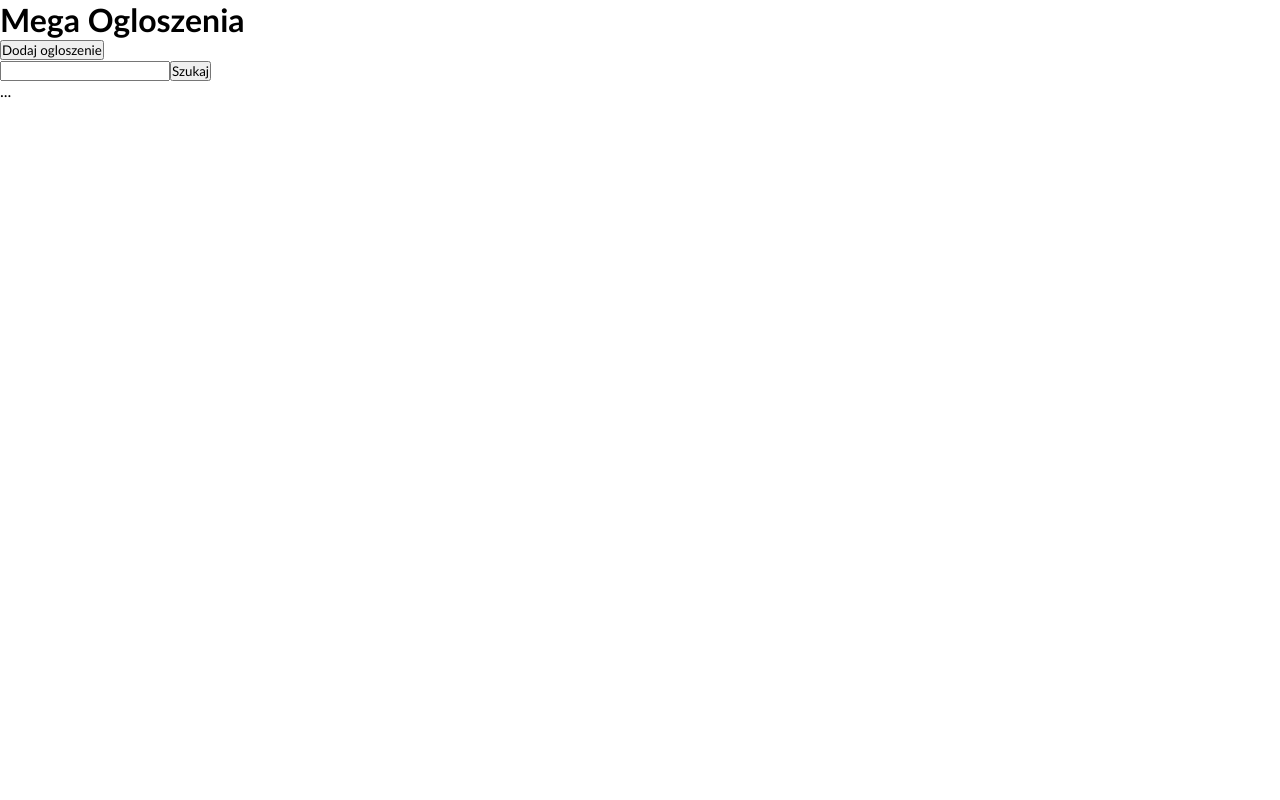
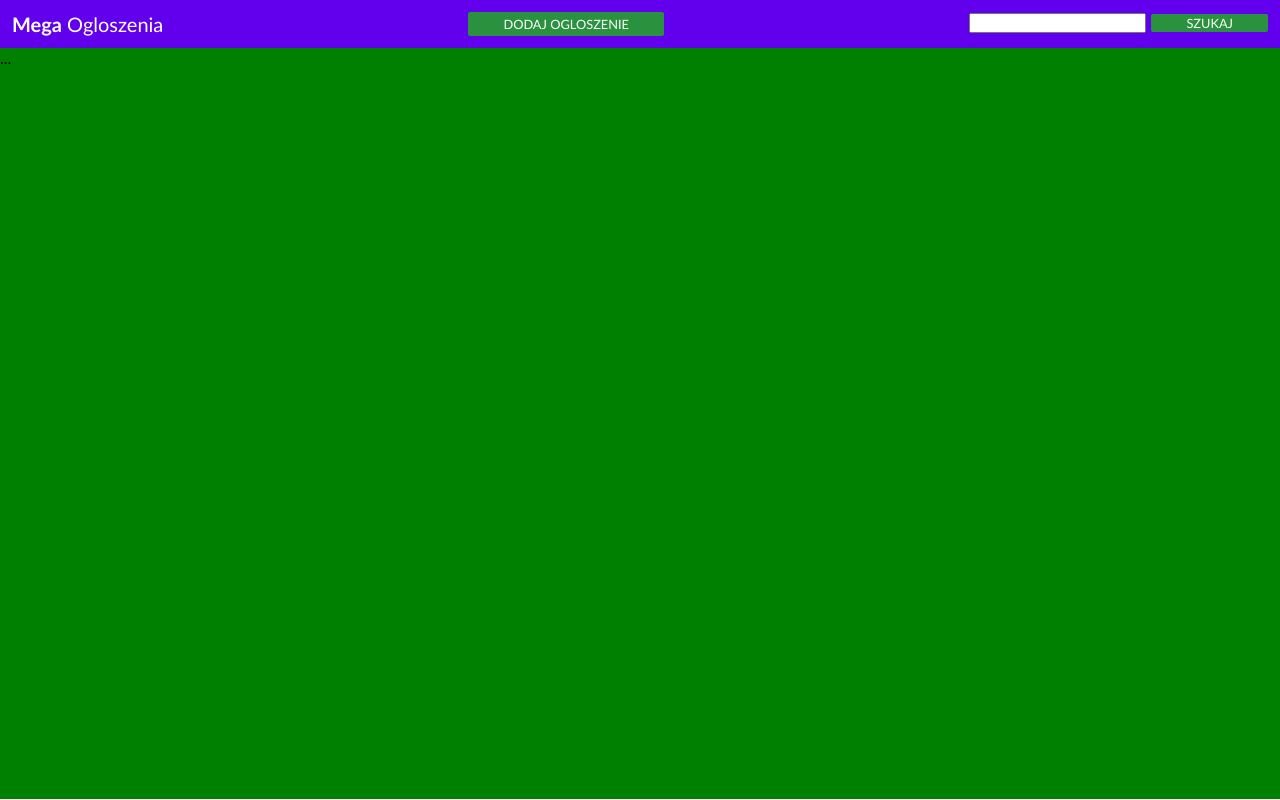
Before and after one commit to RadekK1996/MapBasedAds-front, a React (Create React App) app: page / in a window 1280 px wide. Built offline with nearby package versions, Linux system fonts and the light colour scheme.

Commit message:
Basic structure of main view

```diff
--- a/src/App.css
+++ b/src/App.css
@@ -1,38 +1,34 @@
-.App {
-  text-align: center;
+header {
+    background: #6200EE;;
+    padding: 12px;
+    color: white;
+    display: flex;
+    justify-content: space-between;
 }
 
-.App-logo {
-  height: 40vmin;
-  pointer-events: none;
+header h1 {
+    font-size: 20px;
+    font-weight: 200;
 }
 
-@media (prefers-reduced-motion: no-preference) {
-  .App-logo {
-    animation: App-logo-spin infinite 20s linear;
-  }
+button {
+    border: none;
+    background: #2A913E;
+    color: white;
+    text-transform: uppercase;
+    font-weight: 200;
+    font-size: 0.8rem;
+    padding: 1px 35px;
+    border-radius: 2px;
 }
 
-.App-header {
-  background-color: #282c34;
-  min-height: 100vh;
-  display: flex;
-  flex-direction: column;
-  align-items: center;
-  justify-content: center;
-  font-size: calc(10px + 2vmin);
-  color: white;
+
+.search input {
+    width: 13em;
+    margin-right: 5px;
 }
 
-.App-link {
-  color: #61dafb;
+.map {
+    background: green;
+    height: calc(100vh - 49px);
 }
-
-@keyframes App-logo-spin {
-  from {
-    transform: rotate(0deg);
-  }
-  to {
-    transform: rotate(360deg);
-  }
-}
```
